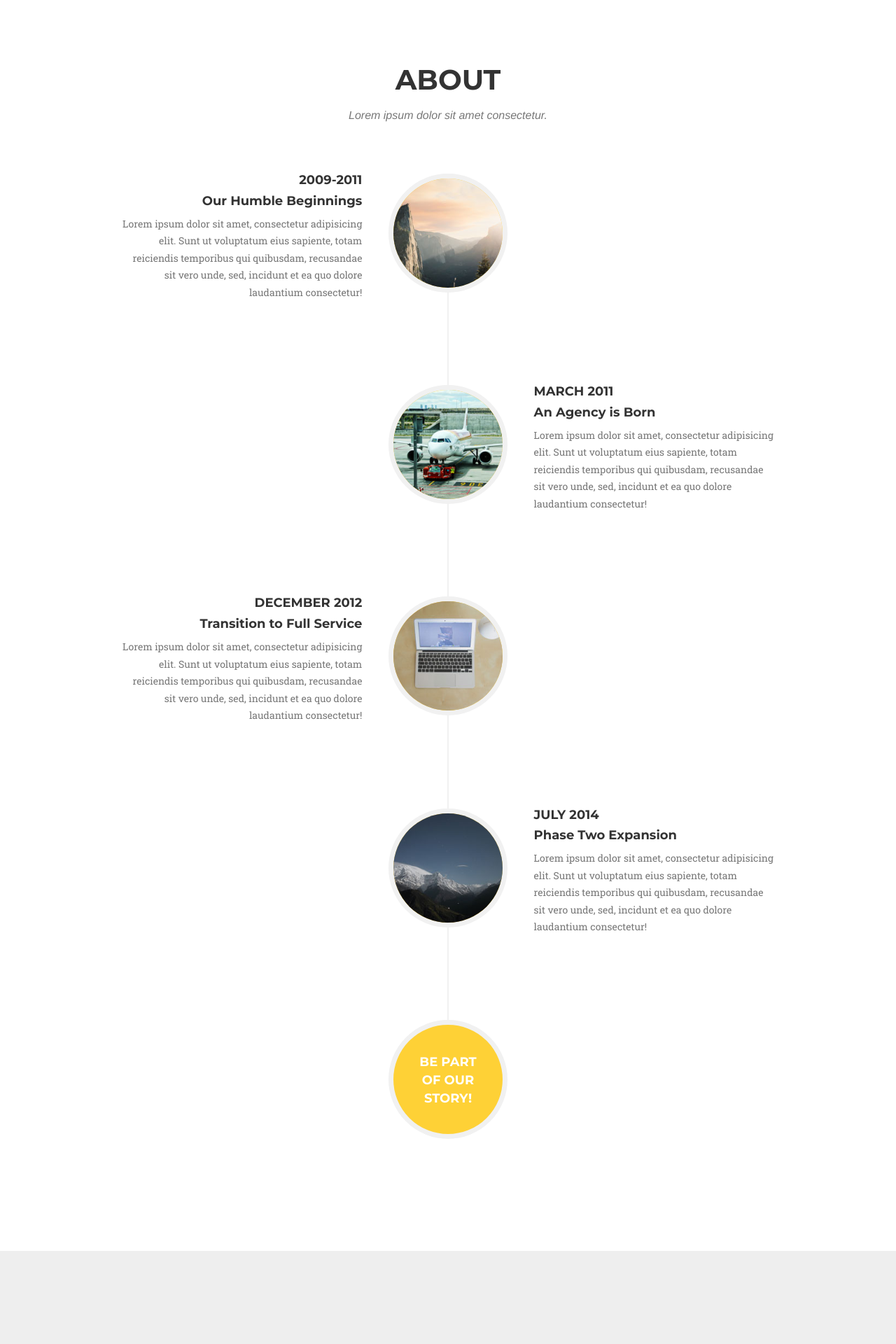
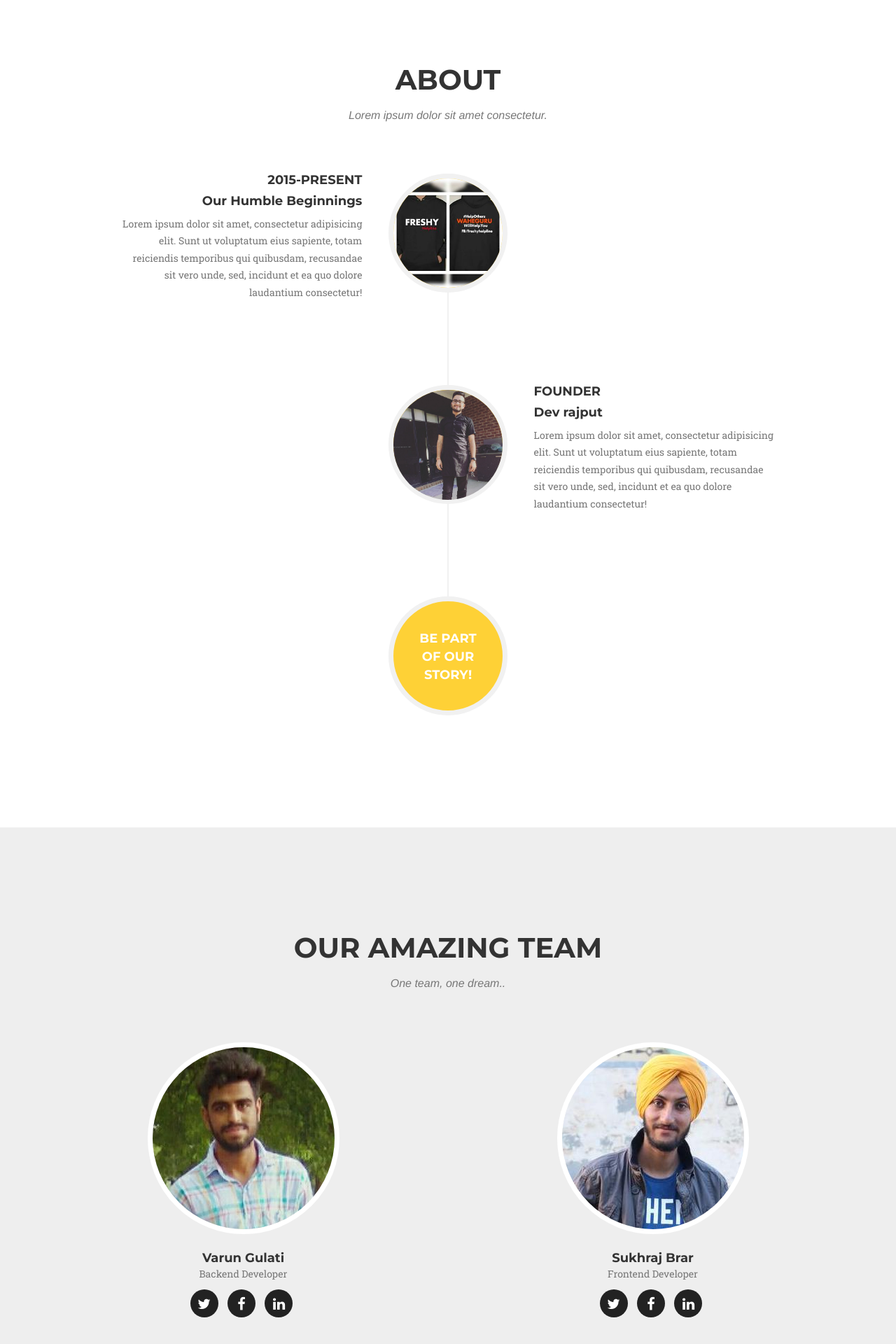
Before and after one commit to gulativarun/freshyhelpline, a Django app: template templates/index.html in a window 1280 px wide. Shown: the part 891-2811 px from the top of the page at 70% size. Run offline with Django 3.2, Linux system fonts and the light colour scheme; the template is opened without the code that fills it, so the values that code supplies are empty; parts of the project's set-up code (start-up, migrations or seed data) failed here and were passed over; some libraries are stand-ins or nearby versions; some web fonts are replaced.

Commit message:
STATIC IMAGES

```diff
--- a/templates/index.html
+++ b/templates/index.html
@@ -100,11 +100,11 @@
                     <ul class="timeline">
                         <li>
                             <div class="timeline-image">
-                                <img class="img-circle img-responsive" src="{% static 'img/about/1.jpg' %}" alt="">
+                                <img class="img-circle img-responsive" src="{% static 'img/about/111.jpg' %}" alt="">
                             </div>
                             <div class="timeline-panel">
                                 <div class="timeline-heading">
-                                    <h4>2009-2011</h4>
+                                    <h4>2015-Present</h4>
                                     <h4 class="subheading">Our Humble Beginnings</h4>
                                 </div>
                                 <div class="timeline-body">
@@ -114,45 +114,19 @@
                         </li>
                         <li class="timeline-inverted">
                             <div class="timeline-image">
-                                <img class="img-circle img-responsive" src="{% static 'img/about/2.jpg' %}" alt="">
+                                <img class="img-circle img-responsive" src="{% static 'img/about/1.jpg' %}" alt="">
                             </div>
                             <div class="timeline-panel">
                                 <div class="timeline-heading">
-                                    <h4>March 2011</h4>
-                                    <h4 class="subheading">An Agency is Born</h4>
+                                    <h4>Founder</h4>
+                                    <h4 class="subheading">Dev rajput</h4>
                                 </div>
                                 <div class="timeline-body">
                                     <p class="text-muted">Lorem ipsum dolor sit amet, consectetur adipisicing elit. Sunt ut voluptatum eius sapiente, totam reiciendis temporibus qui quibusdam, recusandae sit vero unde, sed, incidunt et ea quo dolore laudantium consectetur!</p>
                                 </div>
                             </div>
                         </li>
-                        <li>
-                            <div class="timeline-image">
-                                <img class="img-circle img-responsive" src="{% static 'img/about/3.jpg' %}" alt="">
-                            </div>
-                            <div class="timeline-panel">
-                                <div class="timeline-heading">
-                                    <h4>December 2012</h4>
-                                    <h4 class="subheading">Transition to Full Service</h4>
-                                </div>
-                                <div class="timeline-body">
-                                    <p class="text-muted">Lorem ipsum dolor sit amet, consectetur adipisicing elit. Sunt ut voluptatum eius sapiente, totam reiciendis temporibus qui quibusdam, recusandae sit vero unde, sed, incidunt et ea quo dolore laudantium consectetur!</p>
-                                </div>
-                            </div>
-                        </li>
-                        <li class="timeline-inverted">
-                            <div class="timeline-image">
-                                <img class="img-circle img-responsive" src="{% static 'img/about/4.jpg' %}" alt="">
-                            </div>
-                            <div class="timeline-panel">
-                                <div class="timeline-heading">
-                                    <h4>July 2014</h4>
-                                    <h4 class="subheading">Phase Two Expansion</h4>
-                                </div>
-                                <div class="timeline-body">
-                                    <p class="text-muted">Lorem ipsum dolor sit amet, consectetur adipisicing elit. Sunt ut voluptatum eius sapiente, totam reiciendis temporibus qui quibusdam, recusandae sit vero unde, sed, incidunt et ea quo dolore laudantium consectetur!</p>
-                                </div>
-                            </div>
+
                         </li>
                         <li class="timeline-inverted">
                             <div class="timeline-image">
@@ -173,15 +147,15 @@
             <div class="row">
                 <div class="col-lg-12 text-center">
                     <h2 class="section-heading">Our Amazing Team</h2>
-                    <h3 class="section-subheading text-muted">Lorem ipsum dolor sit amet consectetur.</h3>
+                    <h3 class="section-subheading text-muted">One team, one dream..</h3>
                 </div>
             </div>
             <div class="row">
-                <div class="col-sm-4">
+                <div class="col-sm-6">
                     <div class="team-member">
-                        <img src="{% static 'img/team/1.jpg' %}" class="img-responsive img-circle" alt="">
-                        <h4>Kay Garland</h4>
-                        <p class="text-muted">Lead Designer</p>
+                        <img src="{% static 'img/team/11.jpg' %}" class="img-responsive img-circle" alt="">
+                        <h4>Varun Gulati</h4>
+                        <p class="text-muted">Backend Developer</p>
                         <ul class="list-inline social-buttons">
                             <li><a href="#"><i class="fa fa-twitter"></i></a>
                             </li>
@@ -192,11 +166,11 @@
                         </ul>
                     </div>
                 </div>
-                <div class="col-sm-4">
+                <div class="col-sm-6">
                     <div class="team-member">
                         <img src="{% static 'img/team/2.jpg' %}" class="img-responsive img-circle" alt="">
-                        <h4>Larry Parker</h4>
-                        <p class="text-muted">Lead Marketer</p>
+                        <h4>Sukhraj Brar</h4>
+                        <p class="text-muted">Frontend Developer</p>
                         <ul class="list-inline social-buttons">
                             <li><a href="#"><i class="fa fa-twitter"></i></a>
                             </li>
@@ -207,21 +181,7 @@
                         </ul>
                     </div>
                 </div>
-                <div class="col-sm-4">
-                    <div class="team-member">
-                        <img src="{% static 'img/team/3.jpg' %}" class="img-responsive img-circle" alt="">
-                        <h4>Diana Pertersen</h4>
-                        <p class="text-muted">Lead Developer</p>
-                        <ul class="list-inline social-buttons">
-                            <li><a href="#"><i class="fa fa-twitter"></i></a>
-                            </li>
-                            <li><a href="#"><i class="fa fa-facebook"></i></a>
-                            </li>
-                            <li><a href="#"><i class="fa fa-linkedin"></i></a>
-                            </li>
-                        </ul>
-                    </div>
-                </div>
+
             </div>
             <div class="row">
                 <div class="col-lg-8 col-lg-offset-2 text-center">
```
Also changed, not shown: static/img/about/1.jpg, static/img/about/111.jpg (added), static/img/team/1.jpg (deleted), static/img/team/11.jpg (added), static/img/team/12.jpeg (added), static/img/team/2.jpg.
